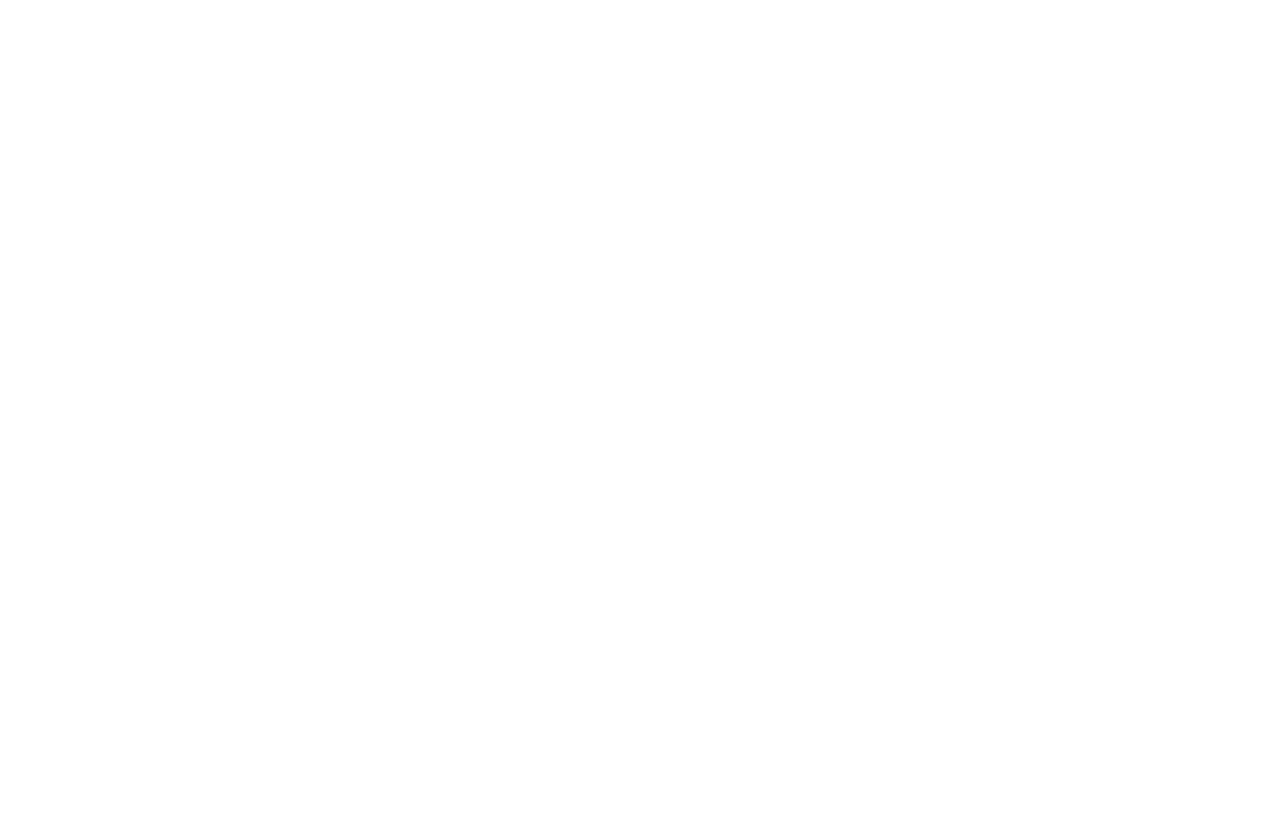
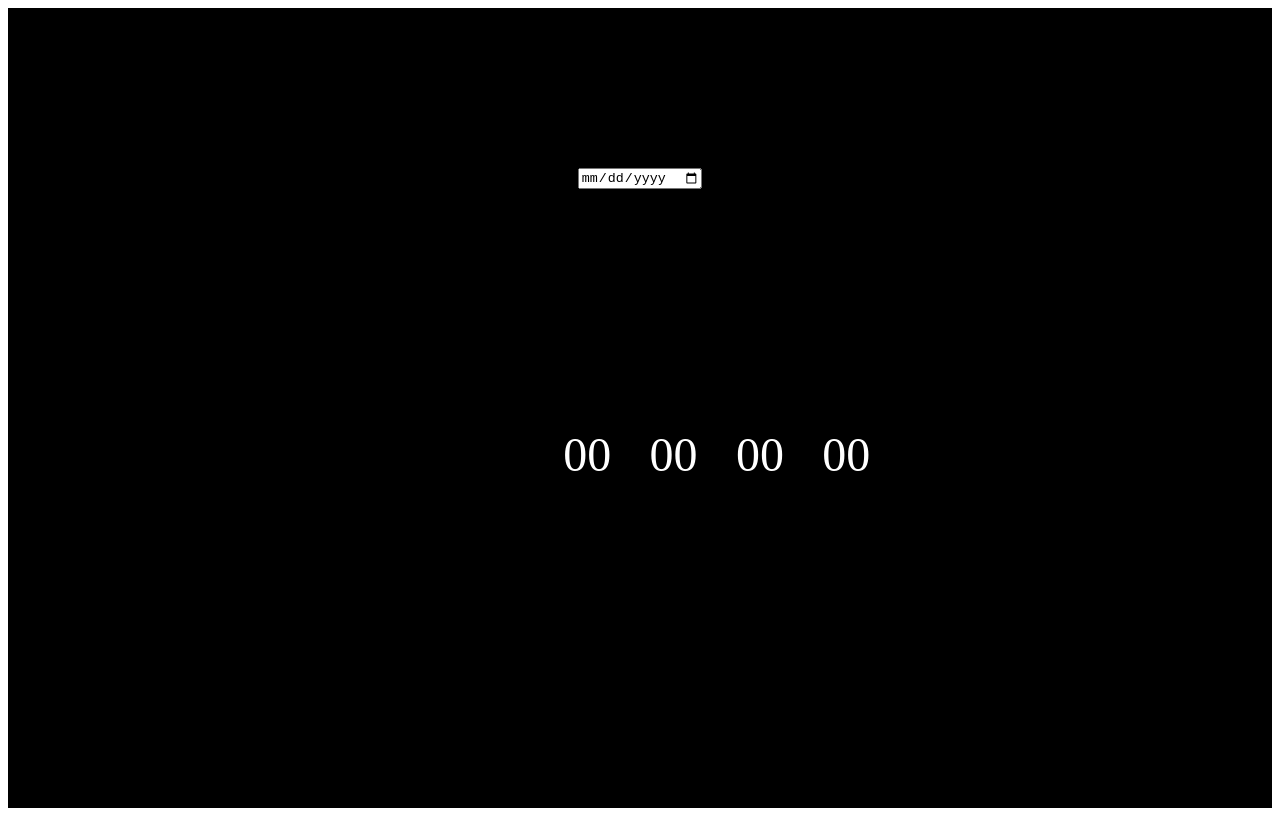
Before and after one commit to michalpzarzycki/Countdown-Timer, a plain HTML site: page index.html in a window 1280 px wide. Drawn offline with Linux system fonts and the light colour scheme.

Commit message:
Set styles and html

```diff
--- a/index.html
+++ b/index.html
@@ -7,7 +7,18 @@
     <title>CountdownTimer</title>
 </head>
 <body>
+    <div class="mainDiv">
+        <div class="inputDiv">
+            <input type="date" name="date" value="" onchange="handleChange(value)"/>
+        </div>
 
+        <div class="timeDiv">
+            <div class="days">00</div>
+            <div class="hours">00</div>
+            <div class="minutes">00</div>
+            <div class="seconds">00</div>
+        </div>
+    </div>
     <script src="script.js"></script>
 </body>
 </html>
--- a/styles.css
+++ b/styles.css
@@ -0,0 +1,27 @@
+.mainDiv {
+    width: 100%;
+    height: 100vh;
+    background: black;
+    position: relative;
+}
+
+.inputDiv {
+    position: absolute;
+    top: 20%;
+    left:50%;
+    transform: translateX(-50%);
+}
+
+.timeDiv {
+    position: absolute;
+    top: 50%;
+    left:50%;
+    transform: translateX(-50%);
+    color: white;
+    display: flex;
+}
+
+.timeDiv > * {
+    padding: 10%;
+    font-size: 300%
+}
```
